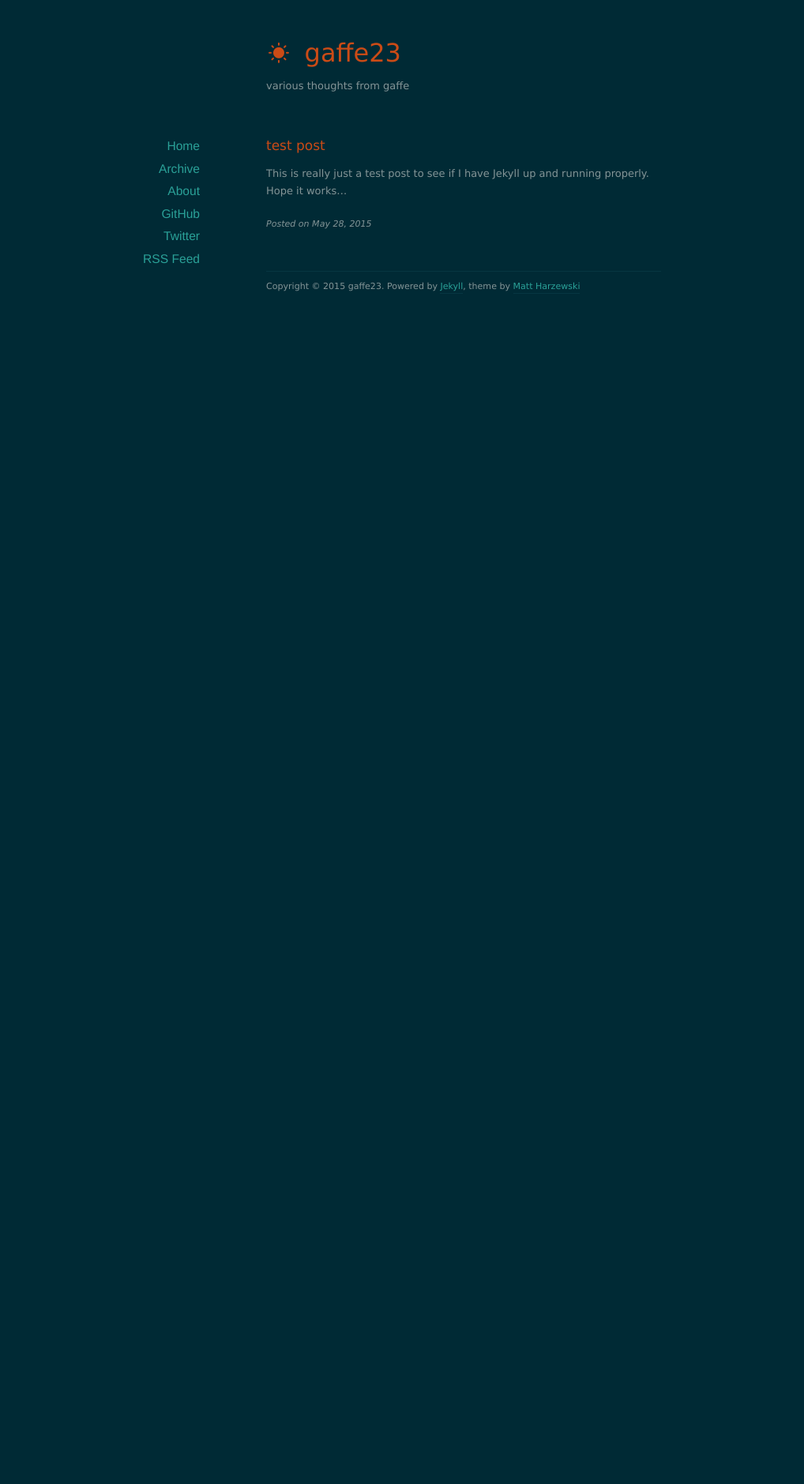
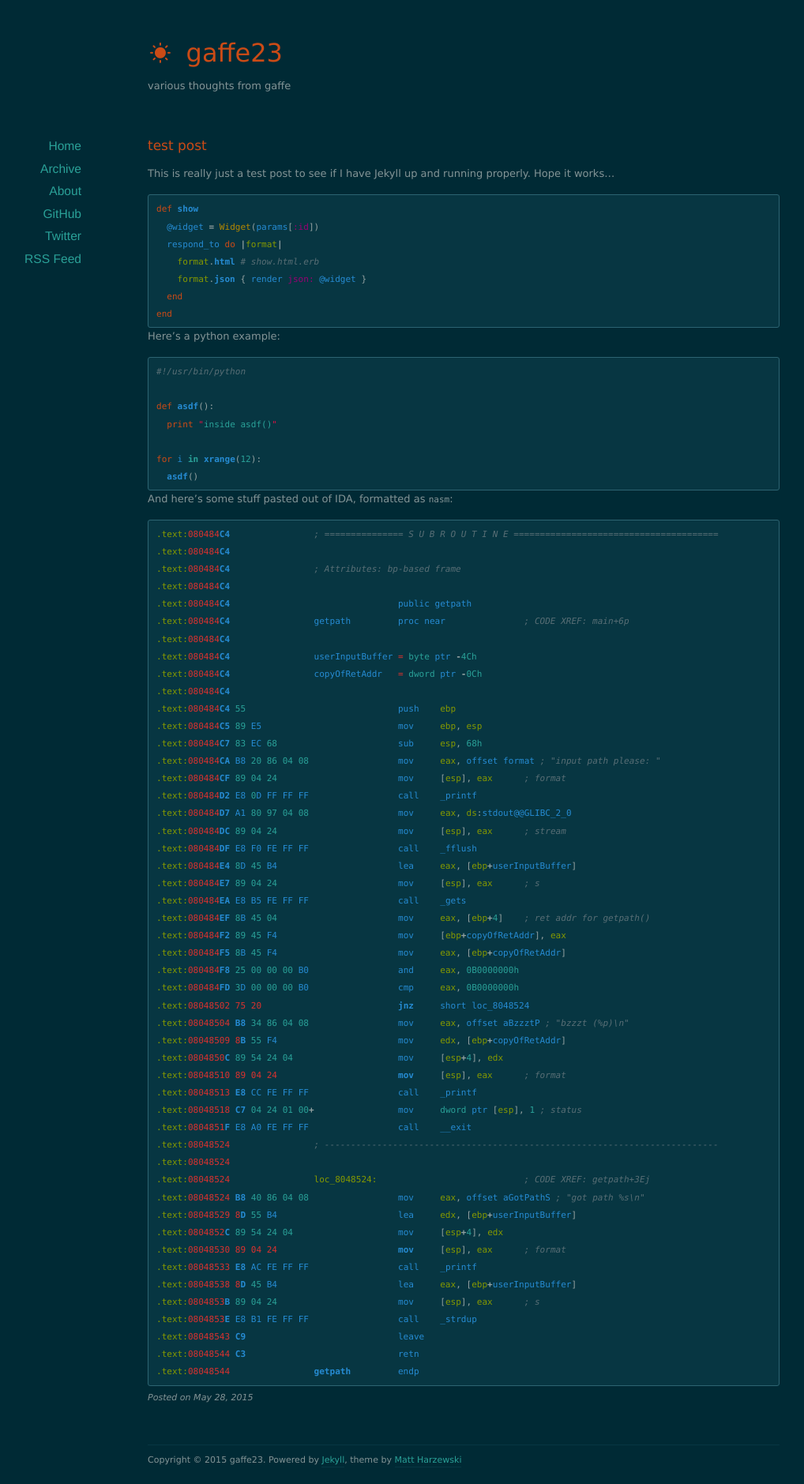
Before and after one commit to gaffe23/gaffe23.github.io, a Jekyll site: the page built from _posts/2015-05-28-test-post.markdown, in a window 1280 px wide. Shown: the whole page at 79% size, without its empty margins (53-1071 px from the left). Built offline with Jekyll 4.4.1, drawn with Linux system fonts in a browser that asks for light colours; nearby versions of some CDN libraries; before the commit the page ends 900 px from its top, so only the background shows below that.

Commit message:
continue updating blog to get stuff working right

```diff
--- a/_posts/2015-05-28-test-post.markdown
+++ b/_posts/2015-05-28-test-post.markdown
@@ -6,3 +6,79 @@ categories: jekyll
 ---
 
 This is really just a test post to see if I have Jekyll up and running properly. Hope it works...
+
+{% highlight ruby %}
+def show
+  @widget = Widget(params[:id])
+  respond_to do |format|
+    format.html # show.html.erb
+    format.json { render json: @widget }
+  end
+end
+{% endhighlight %}
+
+Here's a python example:
+
+{% highlight python %}
+#!/usr/bin/python
+
+def asdf():
+  print "inside asdf()"
+
+for i in xrange(12):
+  asdf()
+{% endhighlight %}
+
+And here's some stuff pasted out of IDA, formatted as `nasm`:
+
+{% highlight nasm %}
+.text:080484C4                ; =============== S U B R O U T I N E =======================================
+.text:080484C4
+.text:080484C4                ; Attributes: bp-based frame
+.text:080484C4
+.text:080484C4                                public getpath
+.text:080484C4                getpath         proc near               ; CODE XREF: main+6p
+.text:080484C4
+.text:080484C4                userInputBuffer = byte ptr -4Ch
+.text:080484C4                copyOfRetAddr   = dword ptr -0Ch
+.text:080484C4
+.text:080484C4 55                             push    ebp
+.text:080484C5 89 E5                          mov     ebp, esp
+.text:080484C7 83 EC 68                       sub     esp, 68h
+.text:080484CA B8 20 86 04 08                 mov     eax, offset format ; "input path please: "
+.text:080484CF 89 04 24                       mov     [esp], eax      ; format
+.text:080484D2 E8 0D FF FF FF                 call    _printf
+.text:080484D7 A1 80 97 04 08                 mov     eax, ds:stdout@@GLIBC_2_0
+.text:080484DC 89 04 24                       mov     [esp], eax      ; stream
+.text:080484DF E8 F0 FE FF FF                 call    _fflush
+.text:080484E4 8D 45 B4                       lea     eax, [ebp+userInputBuffer]
+.text:080484E7 89 04 24                       mov     [esp], eax      ; s
+.text:080484EA E8 B5 FE FF FF                 call    _gets
+.text:080484EF 8B 45 04                       mov     eax, [ebp+4]    ; ret addr for getpath()
+.text:080484F2 89 45 F4                       mov     [ebp+copyOfRetAddr], eax
+.text:080484F5 8B 45 F4                       mov     eax, [ebp+copyOfRetAddr]
+.text:080484F8 25 00 00 00 B0                 and     eax, 0B0000000h
+.text:080484FD 3D 00 00 00 B0                 cmp     eax, 0B0000000h
+.text:08048502 75 20                          jnz     short loc_8048524
+.text:08048504 B8 34 86 04 08                 mov     eax, offset aBzzztP ; "bzzzt (%p)\n"
+.text:08048509 8B 55 F4                       mov     edx, [ebp+copyOfRetAddr]
+.text:0804850C 89 54 24 04                    mov     [esp+4], edx
+.text:08048510 89 04 24                       mov     [esp], eax      ; format
+.text:08048513 E8 CC FE FF FF                 call    _printf
+.text:08048518 C7 04 24 01 00+                mov     dword ptr [esp], 1 ; status
+.text:0804851F E8 A0 FE FF FF                 call    __exit
+.text:08048524                ; ---------------------------------------------------------------------------
+.text:08048524
+.text:08048524                loc_8048524:                            ; CODE XREF: getpath+3Ej
+.text:08048524 B8 40 86 04 08                 mov     eax, offset aGotPathS ; "got path %s\n"
+.text:08048529 8D 55 B4                       lea     edx, [ebp+userInputBuffer]
+.text:0804852C 89 54 24 04                    mov     [esp+4], edx
+.text:08048530 89 04 24                       mov     [esp], eax      ; format
+.text:08048533 E8 AC FE FF FF                 call    _printf
+.text:08048538 8D 45 B4                       lea     eax, [ebp+userInputBuffer]
+.text:0804853B 89 04 24                       mov     [esp], eax      ; s
+.text:0804853E E8 B1 FE FF FF                 call    _strdup
+.text:08048543 C9                             leave
+.text:08048544 C3                             retn
+.text:08048544                getpath         endp
+{% endhighlight %}
--- a/assets/css/style.css
+++ b/assets/css/style.css
@@ -109,13 +109,13 @@ h3 {
 
 /*** Structure ***/
 #page {
-	width: 500px;
+	width: 800px;
 	margin: 0 auto;
 	position: relative;
 }
 
 #header {
-	width: 500px;
+	width: 800px;
 	margin: 40px auto 50px auto;
 }
 #header h1 {
@@ -127,7 +127,7 @@ h3 {
 }
 
 #footer {
-	width: 500px;
+	width: 800px;
 	margin: 50px auto 20px auto;
 	padding-top: 10px;
 	font-size: 0.85em;
@@ -135,7 +135,7 @@ h3 {
 }
 
 #content {
-	width: 500px;
+	width: 800px;
 	margin: 0 auto;
 }
 
```
Also changed, not shown: assets/css/colors-dark.css (line endings or trailing spaces).
